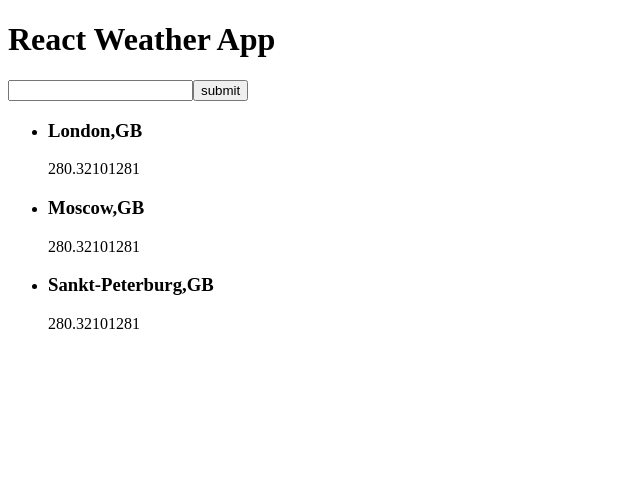
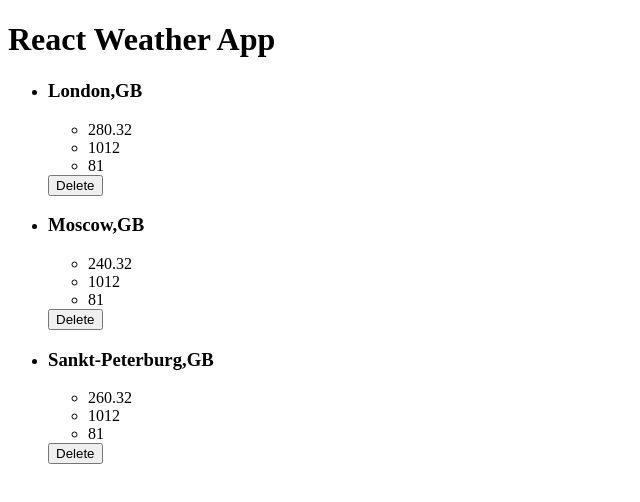
Before and after one commit to LEON2517/react-weather-app, a React app: page / in a window 1280 px wide. Shown: the top 502 px of the page, without its empty margins (0-640 px from the left). Built offline with nearby package versions, Linux system fonts and the light colour scheme.

Commit message:
add redux

```diff
--- a/package.json
+++ b/package.json
@@ -33,7 +33,9 @@
     "prop-types": "^15.6.0",
     "react": "^15.5.0",
     "react-dom": "^15.5.0",
+    "react-redux": "^5.0.6",
     "react-router": "^4.2.0",
+    "redux": "^3.7.2",
     "style-loader": "^0.19.0",
     "superagent": "^3.6.3",
     "superagent-jsonp": "^0.1.1",
--- a/src/App.js
+++ b/src/App.js
@@ -1,10 +1,14 @@
 import React, {Component} from 'react'
 import Root from "./components/Root";
+import {Provider} from 'react-redux'
+import store from './store'
 
 export default class App extends Component {
     render() {
         return (
+            <Provider store = {store}>
                 <Root/>
+            </Provider>
         )
 
     }
--- a/src/components/Root.js
+++ b/src/components/Root.js
@@ -1,6 +1,5 @@
 import React, {Component} from 'react'
 import WeatherForm from './WeatherForm'
-import {weather} from '../fixtures'
 
 
 export default class Root extends Component {
@@ -8,8 +7,9 @@
         return (
             <div>
                 <h1>React Weather App</h1>
-                <WeatherForm weather = {weather}/>
+                <WeatherForm/>
             </div>
         )
     }
+
 }
--- a/src/components/WeatherDisplay/index.js
+++ b/src/components/WeatherDisplay/index.js
@@ -1,5 +1,6 @@
 import React, {Component} from 'react'
 import PropTypes from 'prop-types'
+import {connect} from 'react-redux'
 
 class WeatherDisplay extends Component {
 
@@ -16,16 +17,24 @@
         }).isRequired
     };
 
+
     render() {
-        const {weather} = this.props;
+        const { weather } = this.props;
         return (
             <div>
                 <h3>{weather.name},{weather.sys.country}</h3>
-                {weather.main.temp}
-                {weather.main.pressure}
-                {weather.main.humidity}
+                <ul>
+                    <li>{weather.main.temp}</li>
+                    <li>{weather.main.pressure}</li>
+                    <li>{weather.main.humidity}</li>
+                </ul>
+                <button onClick={this.handleDelete}>Delete</button>
             </div>
         )
+    }
+
+    handleDelete = () => {
+
     }
 }
 
--- a/src/components/WeatherDisplayList/index.js
+++ b/src/components/WeatherDisplayList/index.js
@@ -1,6 +1,7 @@
 import React, {Component} from 'react'
 import PropTypes from 'prop-types'
 import WeatherDisplay from '../WeatherDisplay'
+import {connect} from 'react-redux'
 
 class WeatherDisplayList extends Component {
 
@@ -21,6 +22,7 @@
         </ul>
         )
     }
+
 }
 
 export default WeatherDisplayList
--- a/src/components/WeatherForm/index.js
+++ b/src/components/WeatherForm/index.js
@@ -1,5 +1,6 @@
 import React, {Component} from 'react'
 import WeatherDisplayList from '../WeatherDisplayList'
+import {connect} from 'react-redux'
 
 class WeatherForm extends Component {
 
@@ -12,7 +13,8 @@
         return (
             <div>
                 <form>
-                    <input value = {this.state.value}/>
+                    <input value = {this.state.value}
+                    onChange={this.handleChange}/>
                     <input type = "submit"
                            value = "submit"/>
                 </form>
@@ -20,6 +22,16 @@
             </div>
         )
     }
+
+    handleChange = ev => {
+        this.setState({
+            value: ev.target.value
+        })
+    }
+
+
 }
 
-export default WeatherForm
+export default connect(state => ({
+    weather: state.weather
+}))(WeatherDisplayList)
--- a/src/fixtures.js
+++ b/src/fixtures.js
@@ -56,7 +56,7 @@
         ],
         "base": "stations",
         "main": {
-            "temp": "280.32",
+            "temp": "240.32",
             "pressure": "1012",
             "humidity": "81",
             "temp_min": "279.15",
@@ -98,7 +98,7 @@
         ],
         "base": "stations",
         "main": {
-            "temp": "280.32",
+            "temp": "260.32",
             "pressure": "1012",
             "humidity": "81",
             "temp_min": "279.15",
--- /dev/null
+++ b/src/reducer/index.js
@@ -0,0 +1,6 @@
+import {combineReducers} from 'redux'
+import weather from './weather'
+
+export default combineReducers({
+    weather
+})
--- /dev/null
+++ b/src/reducer/weather.js
@@ -0,0 +1,12 @@
+import {} from '../constants'
+import {weather as defaultWeather} from '../fixtures'
+
+export default (weather = defaultWeather, action) => {
+    const {type} = action;
+
+    switch (type) {
+
+    }
+
+    return weather
+}
--- /dev/null
+++ b/src/store/index.js
@@ -0,0 +1,7 @@
+import {createStore} from 'redux'
+import reducer from '../reducer'
+
+const store = createStore(reducer);
+window.store = store;
+
+export default store
```
Also changed, not shown: src/AC/index.js (added), src/constants.js (added), 1 other file (tests, documents, lock files or other folders).
